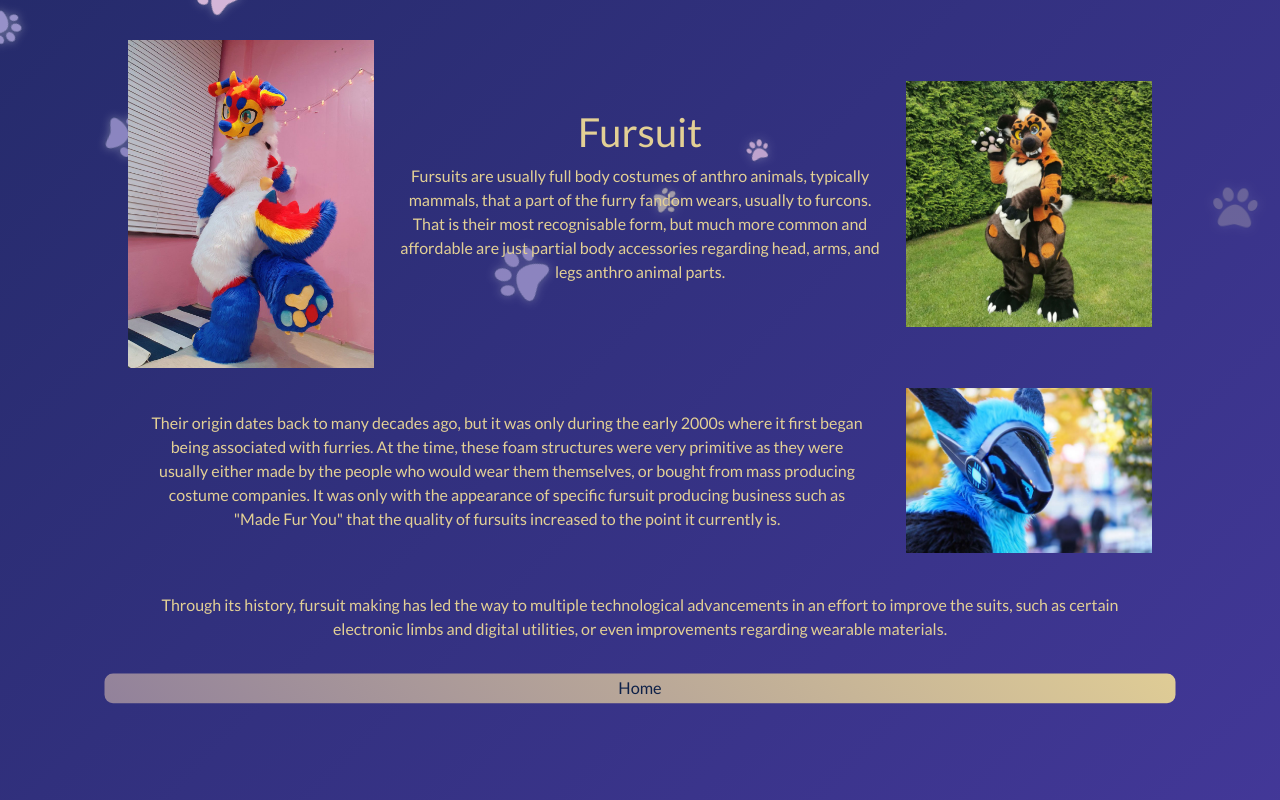
After one commit to RoroZoro41/CSCI_WebDevelopment_Final_Project, a PHP site: page /Links/WhatDoFurriesDo.html in a window 1280 px wide. The commit adds this page. Run offline with PHP 8.4, Linux system fonts and the light colour scheme.

Commit message:
Final upload
I am done, I am finished, I am poofed. It is 5:11am right now

```diff
--- /dev/null
+++ b/Links/WhatDoFurriesDo.html
@@ -0,0 +1,40 @@
+<!DOCTYPE html>
+<html lang="en">
+<head>
+    <meta charset="UTF-8">
+    <meta name="viewport" content="width=device-width, initial-scale=1.0">
+    <title>What Do Furries Do?</title>
+    <link href="https://cdn.jsdelivr.net/npm/bootstrap@5.3.5/dist/css/bootstrap.min.css" rel="stylesheet">
+    <link rel="stylesheet" href="../stylesheet.css">
+    <link rel="stylesheet" href="https://cdnjs.cloudflare.com/ajax/libs/font-awesome/6.4.2/css/all.min.css">
+    <link href="https://fonts.googleapis.com/css2?family=Lato:wght@300;400;900&display=swap" rel="stylesheet">
+    <script defer src="../javascript.js"></script>
+</head>
+<body>
+    <div class="content">
+        <!-- ROW 1 -->
+        <img src="../Pictures/What is furry/drago.jpg" alt="Anthropomorphisation">
+        <!-- ROW 3 -->
+
+        <div>
+            <h1>Fursuit</h1>
+            <p>Fursuits are usually full body costumes of anthro animals, typically mammals, that a part of the furry fandom wears, usually to furcons. That is their most recognisable form, but much more common and affordable are just partial body accessories regarding head, arms, and legs anthro animal parts.</p>
+        </div>
+        <img src="../Pictures/What is furry/orange.jpg" alt="Anthropomorphisation">
+
+        <!-- ROW 2 -->
+        <div class="span2">
+            Their origin dates back to many decades ago, but it was only during the early 2000s where it first began being associated with furries. At the time, these foam structures were very primitive as they were usually either made by the people who would wear them themselves, or bought from mass producing costume companies. It was only with the appearance of specific fursuit producing business such as "Made Fur You" that the quality of fursuits increased to the point it currently is.
+        </div>
+        <img src="../Pictures/What is furry/proto.jpg" alt="Anthropomorphisation">
+        <!-- ROW 3 -->
+        <!-- <img src="Sea lizorse.png" alt="Fursuit"> -->
+        <div class="span3">
+            Through its history, fursuit making has led the way to multiple technological advancements in an effort to improve the suits, such as certain electronic limbs and digital utilities, or even improvements regarding wearable materials.
+        </div>
+    </div>
+
+    <!-- <a class="Button">What is a furcon?</a> -->
+    <a class="Button" href="../index.html">Home</a>
+</body>
+</html>
--- a/javascript.js
+++ b/javascript.js
@@ -0,0 +1,134 @@
+const pawColors = [
+    "#ffb6e6", // light pink
+    "#ff69b4", // hot pink
+    "#e3d095", // milk latte
+    "#7965c1", // light purple
+    "#483aa0"  // dark purple
+];
+
+let lastTrailTime = 0;
+const minTrailInterval = 60; // ms, controls particle amount
+
+document.addEventListener('mousemove', function(e) {
+    const now = Date.now();
+    if (now - lastTrailTime < minTrailInterval) return;
+    lastTrailTime = now;
+
+    const trail = document.createElement('div');
+    trail.className = 'cursor-trail-paw';
+
+    // Random color
+    const color = pawColors[Math.floor(Math.random() * pawColors.length)];
+    trail.style.color = color;
+
+    // Position
+    trail.style.left = e.clientX + 'px';
+    trail.style.top = e.clientY + 'px';
+
+    // Random fall velocity
+    const velocity = 1 + Math.random() * 2; // px per frame
+    let y = e.clientY;
+    let opacity = 1;
+    let frame = 0;
+
+    // Use a paw icon (Font Awesome)
+    trail.innerHTML = '<i class="fa-solid fa-paw"></i>';
+    document.body.appendChild(trail);
+
+    function animate() {
+        frame++;
+        y += velocity;
+        opacity -= 0.03 + Math.random() * 0.01;
+        trail.style.top = y + 'px';
+        trail.style.opacity = opacity;
+        if (opacity > 0) {
+            requestAnimationFrame(animate);
+        } else {
+            trail.remove();
+        }
+    }
+    animate();
+});
+
+// Asteroid-like flying paw animation
+function spawnAsteroidPaw() {
+    // Lower saturation by blending with white
+    function desaturate(hex, amount = 0.5) {
+        let r = parseInt(hex.slice(1, 3), 16);
+        let g = parseInt(hex.slice(3, 5), 16);
+        let b = parseInt(hex.slice(5, 7), 16);
+        r = Math.round(r + (255 - r) * amount);
+        g = Math.round(g + (255 - g) * amount);
+        b = Math.round(b + (255 - b) * amount);
+        return `rgb(${r},${g},${b})`;
+    }
+
+    const pawColors = [
+        "#ffb6e6", "#ff69b4", "#e3d095", "#7965c1", "#483aa0"
+    ];
+    const paw = document.createElement('div');
+    paw.className = 'asteroid-paw';
+    paw.innerHTML = '<i class="fa-solid fa-paw"></i>';
+    const color = desaturate(pawColors[Math.floor(Math.random() * pawColors.length)], 0.45);
+    paw.style.color = color;
+    const size = 18 + Math.random() * 54;
+    paw.style.fontSize = size + "px";
+
+    // Much more varied start position (anywhere along top or left edge)
+    let edge = Math.random();
+    let startX, startY;
+    if (edge < 0.5) {
+        // Start somewhere along the top edge
+        startX = Math.random() * window.innerWidth * 0.7 - 40;
+        startY = -40;
+    } else {
+        // Start somewhere along the left edge
+        startX = -40;
+        startY = Math.random() * window.innerHeight * 0.7 - 40;
+    }
+    paw.style.left = `${startX}px`;
+    paw.style.top = `${startY}px`;
+    paw.style.transform = `rotate(${Math.random() * 360}deg)`;
+
+    document.body.appendChild(paw);
+
+    // Much more varied end position (anywhere along right or bottom edge)
+    edge = Math.random();
+    let endX, endY;
+    if (edge < 0.5) {
+        // Land somewhere along the right edge
+        endX = window.innerWidth + 40;
+        endY = Math.random() * window.innerHeight * 1.2 - 40;
+    } else {
+        // Land somewhere along the bottom edge
+        endX = Math.random() * window.innerWidth * 1.2 - 40;
+        endY = window.innerHeight + 40;
+    }
+
+    const duration = 6000 + Math.random() * 4000; // 6s to 10s
+
+    paw.animate([
+        {
+            left: `${startX}px`,
+            top: `${startY}px`,
+            opacity: 1,
+            transform: paw.style.transform
+        },
+        {
+            left: `${endX}px`,
+            top: `${endY}px`,
+            opacity: 0.2,
+            transform: `rotate(${360 + Math.random() * 180}deg)`
+        }
+    ], {
+        duration: duration,
+        easing: "linear"
+    });
+
+    setTimeout(() => paw.remove(), duration);
+}
+
+// Increase spawn rate: at least one paw on screen at any time
+setInterval(() => {
+    spawnAsteroidPaw();
+}, 1200); // spawn every 1.2s (duration is 6-10s, so always at least one visible)
--- a/stylesheet.css
+++ b/stylesheet.css
@@ -6,10 +6,9 @@
  */
 
 body {
-    background: linear-gradient(135deg, #0E2148 0%, #483AA0 80%, #E3D095 130%);
-    background-repeat: no-repeat;
-    background-attachment: fixed;
-    background-size: 100vw 100vh;
+    background: linear-gradient(135deg, #0E2148 0%, #483AA0 100%);
+    background-size: 200% 200%;
+    animation: gradient-move 18s ease-in-out infinite alternate;
     color: #E3D095;
     font-family: "Lato", sans-serif;
     margin: 0;
@@ -74,6 +73,8 @@ p, b, strong, i, em, span, h1, h2, h3, h4, h5, h6 {
     box-shadow: 0 0 8px #0E2148;
     background-color: #E3D095;
     background: linear-gradient(45deg, #483AA0 0%, #E3D095 100%);
+    background-size: 200% 200%;
+    animation: gradient-move 5s ease-in-out infinite alternate;
     color: #0E2148;
     padding: 30px 40px;
     border-radius: 20px;
@@ -87,8 +88,9 @@ p, b, strong, i, em, span, h1, h2, h3, h4, h5, h6 {
 }
 
 #Buttons a:hover {
-    background-color: #483AA0;
     background: linear-gradient(135deg, #E3D095 0%,  #483AA0 100%);
+    background-size: 200% 200%;
+    animation: gradient-move 6s ease-in-out infinite alternate;
     color: #E3D095;
     text-shadow: 0px 0px 4px  #0E2148;
     transform: scale(1.05);
@@ -101,36 +103,111 @@ p, b, strong, i, em, span, h1, h2, h3, h4, h5, h6 {
 /*  */
 /*  */
 /*  */
-#content {
+.content {
     display: grid;
     grid-template-columns: 1fr 2fr 1fr;
     gap: 20px;
     align-items: center;
     text-align: center;
     width: 90%;
-    justify-self: center;
-    padding: 40px 5% 0 5% ;
+    margin: 0 auto;
+    justify-items: center;
+    padding: 40px 5% 0 5%;
 }
 
-#content img {
+.content > div, .content > img {
     width: 100%;
-    object-fit: cover;
 }
 
-#content .span2 {
+.content img {
+    width: 100%;
+    max-height: 50vh;
+    object-fit: contain;
+    display: block;
+    margin: 0 auto;
+}
+
+.content .span2 {
     grid-column: 1 / span 2;
     text-align: center;
     padding: 20px;
 }
 
-#content .span3 {
+.content .span3 {
     grid-column: 1 / span 3;
     padding: 20px;
+}
+
+/* Responsive: stack columns on small screens */
+@media (max-width: 900px) {
+    .content {
+        grid-template-columns: 1fr;
+        padding: 20px 2vw 0 2vw;
+    }
+    .content .span2,
+    .content .span3 {
+        grid-column: auto;
+        padding: 12px 0;
+    }
+    .content img {
+        max-width: 90vw;
+        max-height: 30vh;
+    }
+}
+
+/* V-Content */
+.v-content {
+    display: flex;
+    flex-direction: row;
+    justify-content: center;
+    align-items: flex-start;
+    padding: 50px;
+    width: 95vw;
+    max-width: 1200px;
+    margin: 0 auto;
+    gap: 2vw;
+    box-sizing: border-box;
+    overflow: hidden; /* Hide scrollbar by default */
+}
+
+.v-content > div {
+    flex: 1 1 0;
+    min-width: 0;
+    max-width: 100%;
+    display: flex;
+    flex-direction: column;
+    align-items: center;
+}
+
+.v-content img {
+    max-width: 100%;
+    max-height: 25vh;
+    object-fit: contain;
+    display: block;
+    margin: 12px auto;
+}
+
+/* Responsive: stack columns on small screens */
+@media (max-width: 900px) {
+    .v-content {
+        overflow: auto; /* Enable scrollbar on small screens */
+        padding: 10px;
+        flex-direction: column;
+        align-items: center;
+        width: 98vw;
+        gap: 18px;
+    }
+    .v-content img {
+        max-width: 90vw;
+        max-height: 50vh;
+    }
 }
 
 .Button{
     background-color: #E3D095;
     background: linear-gradient(45deg, #483AA0 0%, #E3D095 100%);
+    background-size: 200% 200%;
+    animation: gradient-move 6s ease-in-out infinite alternate;
     color: #0E2148;
     margin: 10px;
     text-align: center;
@@ -142,7 +219,23 @@ p, b, strong, i, em, span, h1, h2, h3, h4, h5, h6 {
     font-size: 1.2em;
     font-family: "Lato", sans-serif;
     font-weight: 400;
+    transform: scale(0.85);
 }
+
+.Button:hover {
+    background: linear-gradient(135deg, #E3D095 0%,  #483AA0 100%);
+    background-size: 200% 200%;
+    animation: gradient-move 6s ease-in-out infinite alternate;
+    color: #E3D095;
+    transform: scale(0.9);
+    text-shadow: 0px 0px 4px  #0E2148;
+    box-shadow: 0 4px 8px rgba(0, 0, 0, 0.2);
+}
+/*  */
+/*  */
+/* Furry Impact */
+/*  */
+/*  */
 
 @media (max-width: 700px) {
     #Buttons {
@@ -158,3 +251,46 @@ p, b, strong, i, em, span, h1, h2, h3, h4, h5, h6 {
         border-radius: 14px;
     }
 }
+
+/* Keyframes for animated gradient */
+@keyframes gradient-move {
+    0% {
+        background-position: 0% 50%;
+    }
+    50% {
+        background-position: 100% 50%;
+    }
+    100% {
+        background-position: 0% 50%;
+    }
+}
+
+.cursor-trail-paw {
+    position: fixed;
+    pointer-events: none;
+    font-size: 12px;
+    width: 12px;
+    height: 12px;
+    transform: translate(-50%, -50%) scale(1.1) rotate(-10deg);
+    opacity: 1;
+    z-index: 9999;
+    transition: opacity 0.4s, transform 0.4s;
+    will-change: top, opacity;
+}
+.cursor-trail-paw i {
+    color: inherit;
+    text-shadow: 0 0 6px #fff3, 0 0 2px #0E2148;
+}
+
+.asteroid-paw {
+    position: fixed;
+    z-index: -1; /* Behind most UI, but above background */
+    pointer-events: none;
+    opacity: 0.8;
+    will-change: left, top, opacity, transform;
+    user-select: none;
+}
+.asteroid-paw i {
+    color: inherit;
+    text-shadow: 0 0 8px #fff6, 0 0 2px #0E2148;
+}
```
Also changed, not shown: Links/FurryInclusivity.html (added, +34 -0 lines), Links/Impact.html (added, +35 -0 lines), Links/WhatIsAFurry.html (added, +38 -0 lines), index.html (+5 -30 lines), Pictures/What is furry/crow.jpg (added), Pictures/What is furry/drago.jpg (added), Pictures/What is furry/orange.jpg (added), Pictures/What is furry/proto.jpg (added), Pictures/Why be a furry/4-chan.png (added), Pictures/Why be a furry/Big group.jpg (added), Pictures/Why be a furry/flag in mouth.jpg (added), Pictures/Why be a furry/furry parade.jpg (added), Pictures/Why be a furry/love is love.jpg (added), Pictures/Why be a furry/music band.jpg (added), 1 more files.
